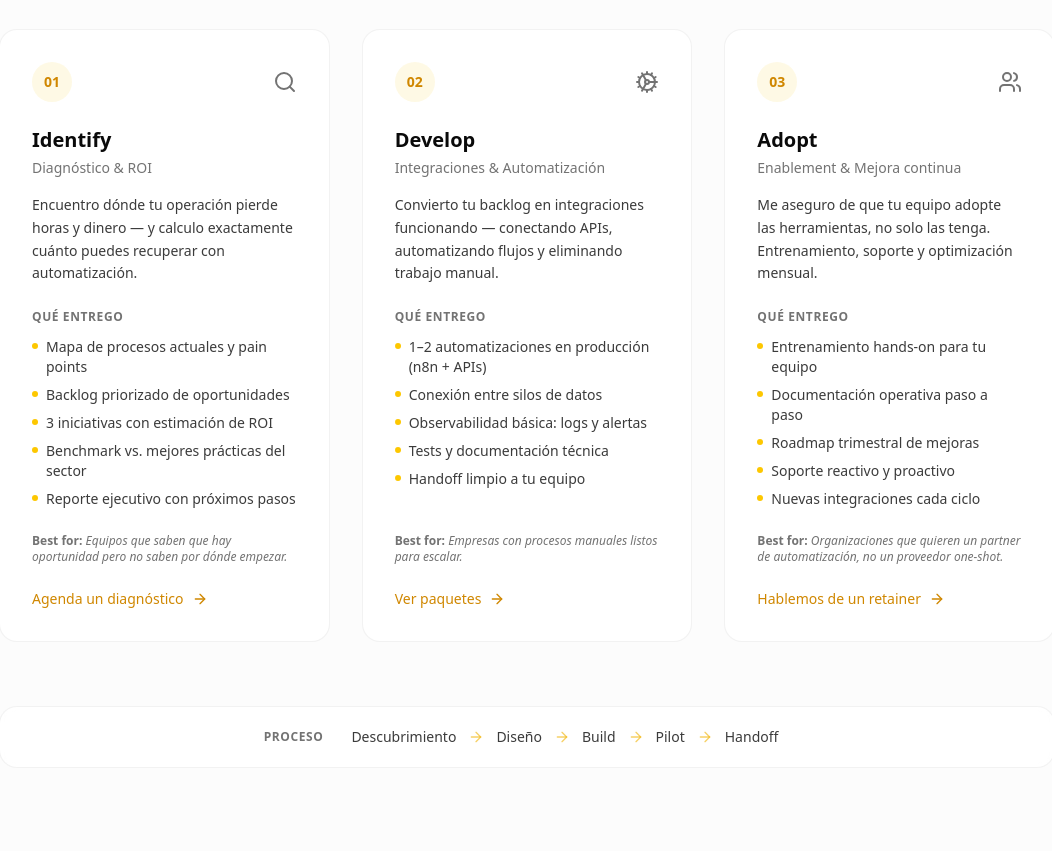
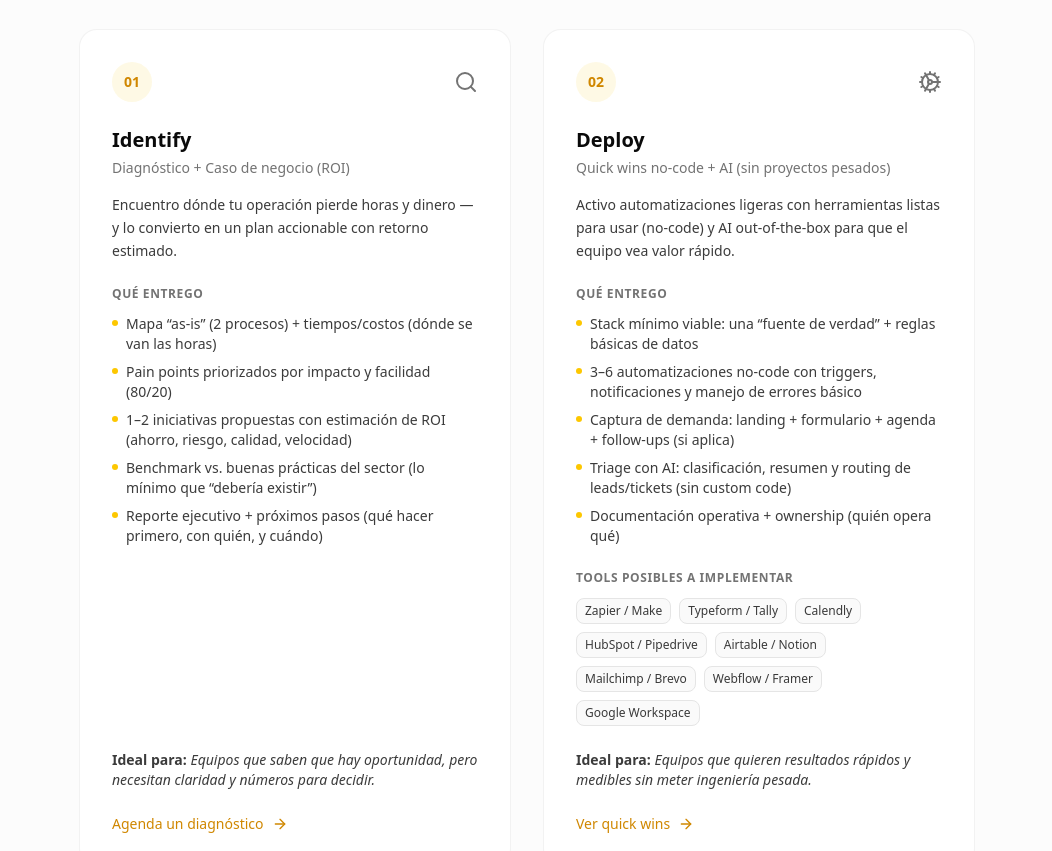
Before and after one commit to akiwaky/web-akiwaky, a Next.js app: page / in a window 1280 px wide. Shown: the part 1200-2051 px from the top of the page, without its empty margins (113-1165 px from the left). Built offline with nearby package versions, Linux system fonts and the light colour scheme.

Commit message:
feat: update #servicios content and layout to Match 01 Identify and 02 Deploy texts

```diff
--- a/src/components/sections/services.tsx
+++ b/src/components/sections/services.tsx
@@ -9,55 +9,47 @@ const PILLARS = [
         stepNumber: 1,
         icon: Search,
         title: "Identify",
-        subtitle: "Diagnóstico & ROI",
+        subtitle: "Diagnóstico + Caso de negocio (ROI)",
         positioning:
-            "Encuentro dónde tu operación pierde horas y dinero — y calculo exactamente cuánto puedes recuperar con automatización.",
+            "Encuentro dónde tu operación pierde horas y dinero — y lo convierto en un plan accionable con retorno estimado.",
         deliverables: [
-            "Mapa de procesos actuales y pain points",
-            "Backlog priorizado de oportunidades",
-            "3 iniciativas con estimación de ROI",
-            "Benchmark vs. mejores prácticas del sector",
-            "Reporte ejecutivo con próximos pasos",
+            "Mapa “as-is” (2 procesos) + tiempos/costos (dónde se van las horas)",
+            "Pain points priorizados por impacto y facilidad (80/20)",
+            "1–2 iniciativas propuestas con estimación de ROI (ahorro, riesgo, calidad, velocidad)",
+            "Benchmark vs. buenas prácticas del sector (lo mínimo que “debería existir”)",
+            "Reporte ejecutivo + próximos pasos (qué hacer primero, con quién, y cuándo)",
         ],
-        bestFor: "Equipos que saben que hay oportunidad pero no saben por dónde empezar.",
+        bestFor: "Equipos que saben que hay oportunidad, pero necesitan claridad y números para decidir.",
         ctaText: "Agenda un diagnóstico",
         ctaHref: "#contacto",
     },
     {
         stepNumber: 2,
         icon: Cog,
-        title: "Develop",
-        subtitle: "Integraciones & Automatización",
+        title: "Deploy",
+        subtitle: "Quick wins no-code + AI (sin proyectos pesados)",
         positioning:
-            "Convierto tu backlog en integraciones funcionando — conectando APIs, automatizando flujos y eliminando trabajo manual.",
+            "Activo automatizaciones ligeras con herramientas listas para usar (no-code) y AI out-of-the-box para que el equipo vea valor rápido.",
         deliverables: [
-            "1–2 automatizaciones en producción (n8n + APIs)",
-            "Conexión entre silos de datos",
-            "Observabilidad básica: logs y alertas",
-            "Tests y documentación técnica",
-            "Handoff limpio a tu equipo",
+            "Stack mínimo viable: una “fuente de verdad” + reglas básicas de datos",
+            "3–6 automatizaciones no-code con triggers, notificaciones y manejo de errores básico",
+            "Captura de demanda: landing + formulario + agenda + follow-ups (si aplica)",
+            "Triage con AI: clasificación, resumen y routing de leads/tickets (sin custom code)",
+            "Documentación operativa + ownership (quién opera qué)",
         ],
-        bestFor: "Empresas con procesos manuales listos para escalar.",
-        ctaText: "Ver paquetes",
+        tools: [
+            "Zapier / Make",
+            "Typeform / Tally",
+            "Calendly",
+            "HubSpot / Pipedrive",
+            "Airtable / Notion",
+            "Mailchimp / Brevo",
+            "Webflow / Framer",
+            "Google Workspace"
+        ],
+        bestFor: "Equipos que quieren resultados rápidos y medibles sin meter ingeniería pesada.",
+        ctaText: "Ver quick wins",
         ctaHref: "#paquetes",
-    },
-    {
-        stepNumber: 3,
-        icon: Users,
-        title: "Adopt",
-        subtitle: "Enablement & Mejora continua",
-        positioning:
-            "Me aseguro de que tu equipo adopte las herramientas, no solo las tenga. Entrenamiento, soporte y optimización mensual.",
-        deliverables: [
-            "Entrenamiento hands-on para tu equipo",
-            "Documentación operativa paso a paso",
-            "Roadmap trimestral de mejoras",
-            "Soporte reactivo y proactivo",
-            "Nuevas integraciones cada ciclo",
-        ],
-        bestFor: "Organizaciones que quieren un partner de automatización, no un proveedor one-shot.",
-        ctaText: "Hablemos de un retainer",
-        ctaHref: "#contacto",
     },
 ]
 
@@ -90,7 +82,7 @@ export function Services() {
                 </motion.div>
 
                 {/* Pillar Cards */}
-                <div className="grid grid-cols-1 md:grid-cols-3 gap-6 lg:gap-8 mb-16">
+                <div className="grid grid-cols-1 md:grid-cols-2 gap-6 lg:gap-8 mb-16 max-w-4xl mx-auto">
                     {PILLARS.map((pillar, index) => (
                         <ServiceCard key={pillar.title} {...pillar} index={index} />
                     ))}
--- a/src/components/ui/service-card.tsx
+++ b/src/components/ui/service-card.tsx
@@ -12,6 +12,7 @@ interface ServiceCardProps {
     subtitle: string
     positioning: string
     deliverables: string[]
+    tools?: string[]
     bestFor: string
     ctaText: string
     ctaHref: string
@@ -25,6 +26,7 @@ export function ServiceCard({
     subtitle,
     positioning,
     deliverables,
+    tools,
     bestFor,
     ctaText,
     ctaHref,
@@ -64,7 +66,7 @@ export function ServiceCard({
                 <p className="text-sm text-foreground/80 leading-relaxed mb-6">{positioning}</p>
 
                 {/* Deliverables */}
-                <div className="mb-6 flex-1">
+                <div className="mb-6">
                     <p className="text-xs font-semibold uppercase tracking-wider text-muted-foreground mb-3">
                         Qué entrego
                     </p>
@@ -78,9 +80,24 @@ export function ServiceCard({
                     </ul>
                 </div>
 
+                {/* Tools */}
+                {tools && tools.length > 0 && (
+                    <div className="mb-6 flex-1">
+                        <p className="text-xs font-semibold uppercase tracking-wider text-muted-foreground mb-3">
+                            Tools posibles a implementar
+                        </p>
+                        <div className="flex flex-wrap gap-2 text-xs font-medium text-foreground/80">
+                            {tools.map((t, i) => (
+                                <span key={i} className="bg-secondary/50 border border-border px-2 py-1 rounded-md">{t}</span>
+                            ))}
+                        </div>
+                    </div>
+                )}
+                {(!tools || tools.length === 0) && <div className="flex-1" />}
+
                 {/* Best for */}
-                <p className="text-xs text-muted-foreground italic mb-6">
-                    <span className="font-semibold not-italic">Best for:</span> {bestFor}
+                <p className="text-sm text-foreground/80 italic mb-6">
+                    <span className="font-semibold not-italic">Ideal para:</span> {bestFor}
                 </p>
 
                 {/* CTA */}
```
